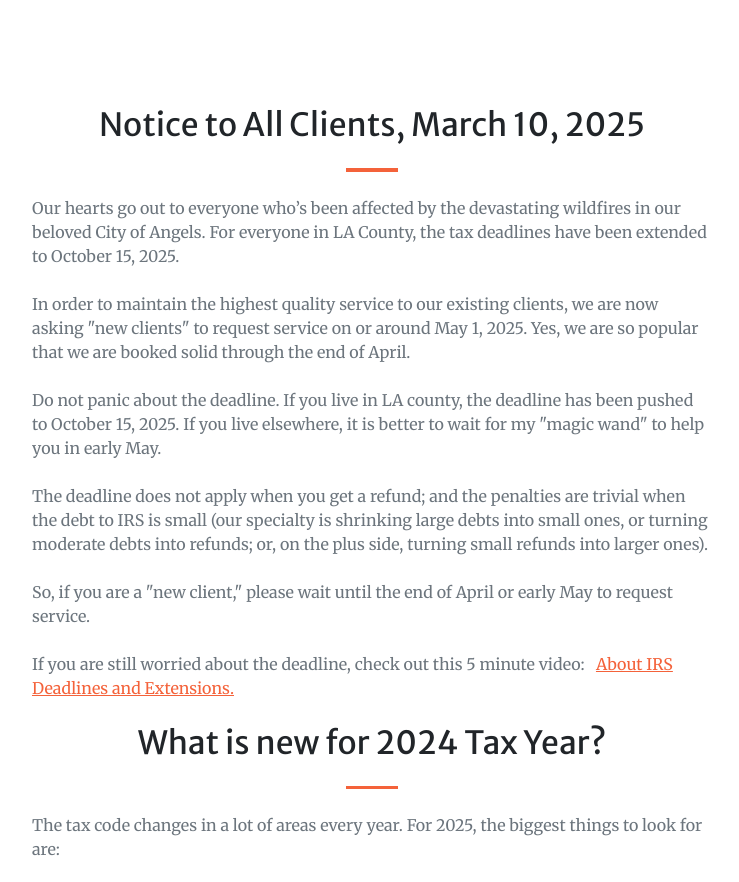
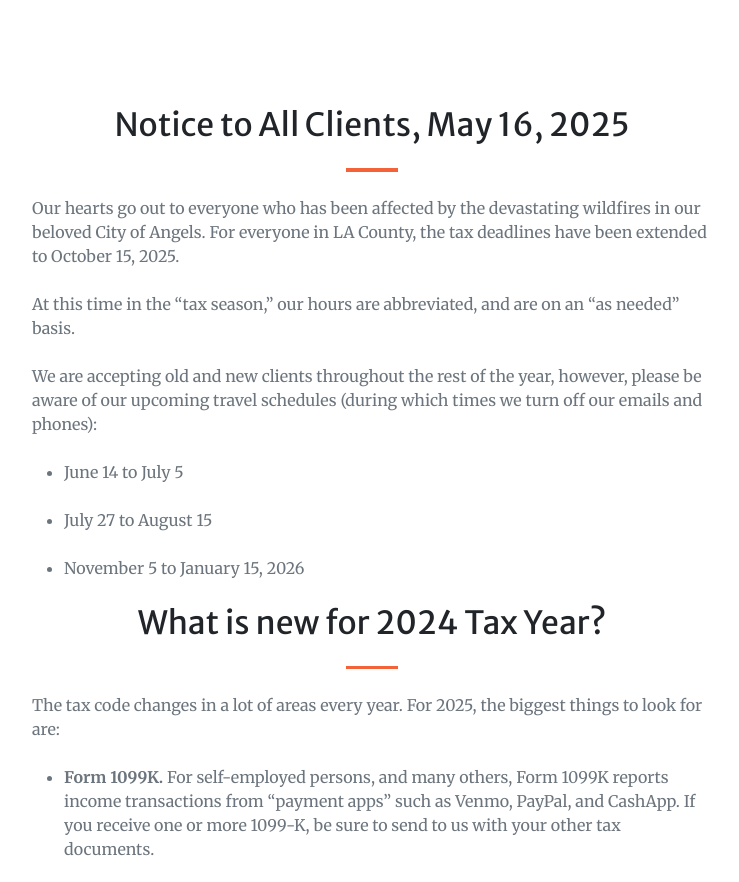
Before and after one commit to alpartida/fairchild-tax, a plain HTML site: page index.html in a window 1280 px wide. Shown: the part 822-1704 px from the top of the page, without its empty margins (268-1007 px from the left). Drawn offline with nearby package versions, Linux system fonts and the light colour scheme; some packages are replaced by stand-ins of ours; a script that the page names is missing.

Commit message:
Update notice

```diff
--- a/index.html
+++ b/index.html
@@ -156,48 +156,29 @@
         <div class="row gx-4 gx-lg-5 justify-content-center">
           <div class="col-lg-8 text-start">
             <h2 class="text-center mt-0">
-              Notice to All Clients, March 10, 2025
+              Notice to All Clients, May 16, 2025
             </h2>
             <hr class="divider" />
             <p class="text-muted mb-4">
-              Our hearts go out to everyone who’s been affected by the
+              Our hearts go out to everyone who has been affected by the
               devastating wildfires in our beloved City of Angels. For everyone
               in LA County, the tax deadlines have been extended to October 15,
               2025.
             </p>
             <p class="text-muted mb-4">
-              In order to maintain the highest quality service to our existing
-              clients, we are now asking "new clients" to request service on or
-              around May 1, 2025. Yes, we are so popular that we are booked
-              solid through the end of April.
+              At this time in the “tax season,” our hours are abbreviated, and
+              are on an “as needed” basis.
             </p>
             <p class="text-muted mb-4">
-              Do not panic about the deadline. If you live in LA county, the
-              deadline has been pushed to October 15, 2025. If you live
-              elsewhere, it is better to wait for my "magic wand" to help you in
-              early May.
+              We are accepting old and new clients throughout the rest of the
+              year, however, please be aware of our upcoming travel schedules
+              (during which times we turn off our emails and phones):
             </p>
-            <p class="text-muted mb-4">
-              The deadline does not apply when you get a refund; and the
-              penalties are trivial when the debt to IRS is small (our specialty
-              is shrinking large debts into small ones, or turning moderate
-              debts into refunds; or, on the plus side, turning small refunds
-              into larger ones).
-            </p>
-            <p class="text-muted mb-4">
-              So, if you are a "new client," please wait until the end of April
-              or early May to request service.
-            </p>
-            <p class="text-muted mb-4">
-              If you are still worried about the deadline, check out this 5
-              minute video: &nbsp;
-              <a
-                href="https://youtu.be/DLDsMQko3vQ?si=1BwcdpVvF09T32M3"
-                target="_blank"
-              >
-                About IRS Deadlines and Extensions.</a
-              >
-            </p>
+            <ul>
+              <li class="text-muted mb-4">June 14 to July 5</li>
+              <li class="text-muted mb-4">July 27 to August 15</li>
+              <li class="text-muted mb-4">November 5 to January 15, 2026</li>
+            </ul>
             <h2 class="text-center mt-0">What is new for 2024 Tax Year?</h2>
             <hr class="divider" />
             <p class="text-muted mb-4">
```
